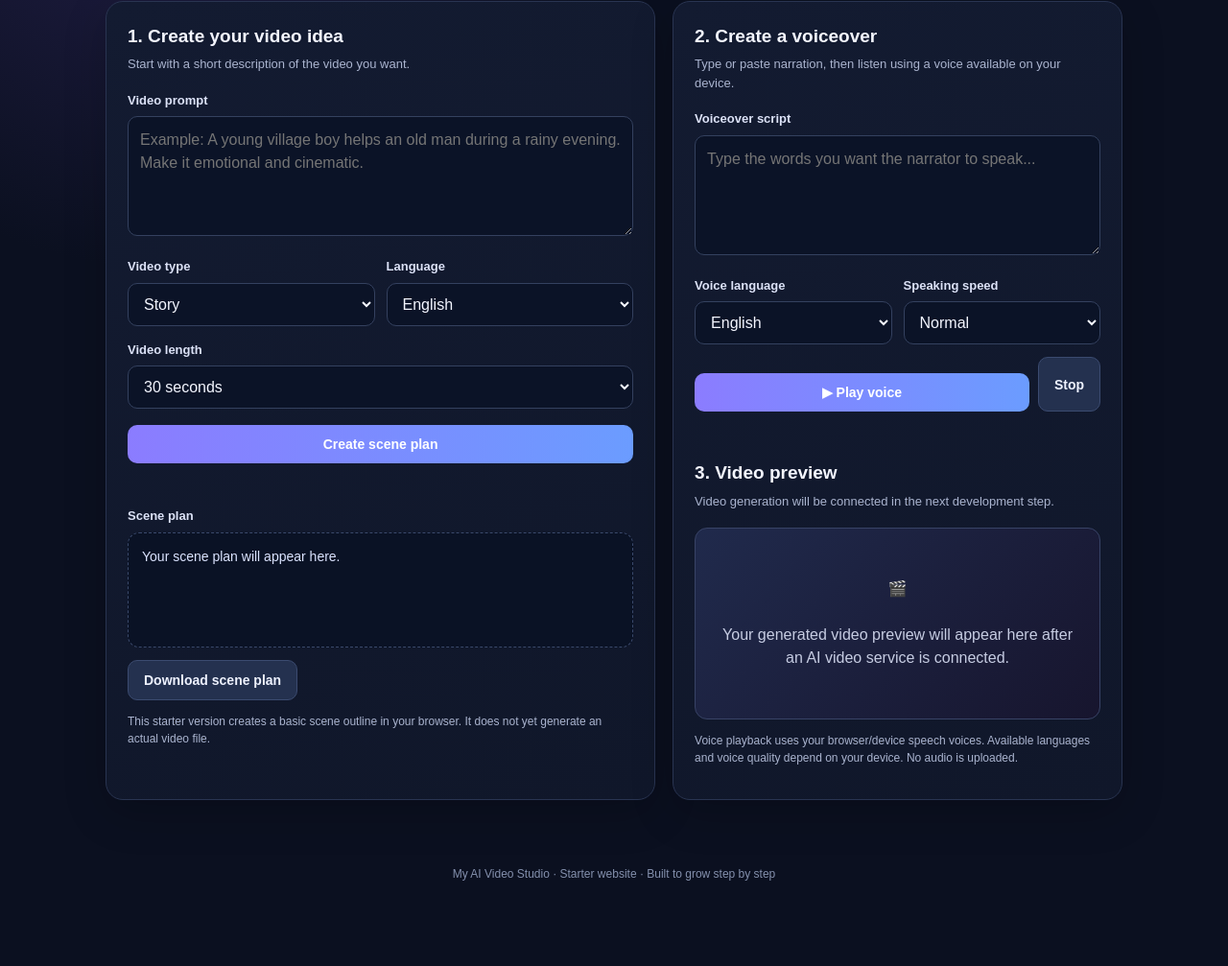
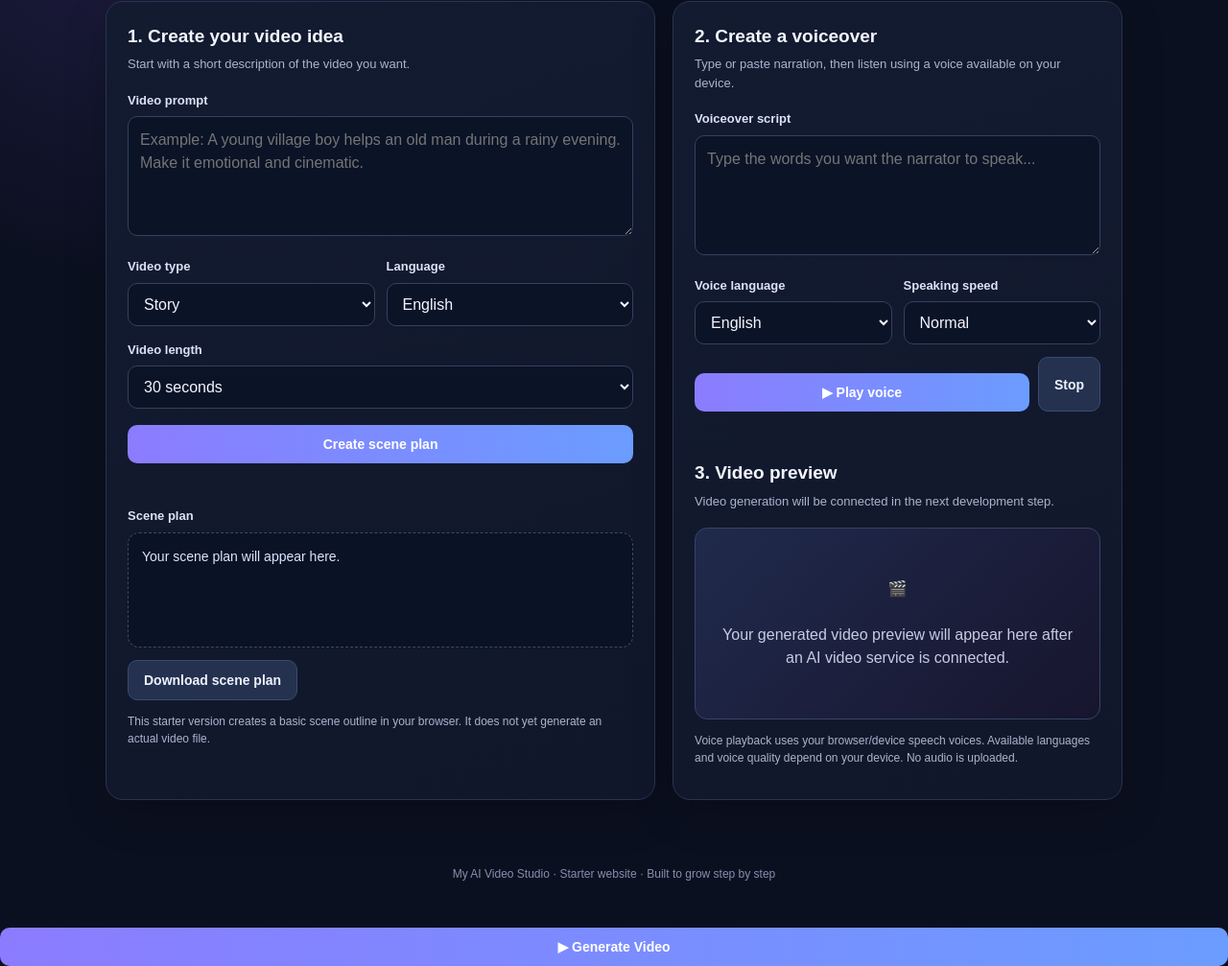
Before and after one commit to mohdghouseg1-svg/My-AI-Video-Studio, a plain HTML site: page index.html in a window 1280 px wide. Shown: the part 231-1238 px from the top of the page at 96% size. Before the commit the page ends 1181 px from the top, so only its background shows below. Drawn offline with Linux system fonts and the light colour scheme.

Commit message:
Update index.html

```diff
--- a/index.html
+++ b/index.html
@@ -97,3 +97,5 @@ $('stop').addEventListener('click',()=>{if('speechSynthesis' in window)speechSyn
 </script>
 </body>
 </html>
+
+<button class="primary" id="generateVideo">▶ Generate Video</button>
```
